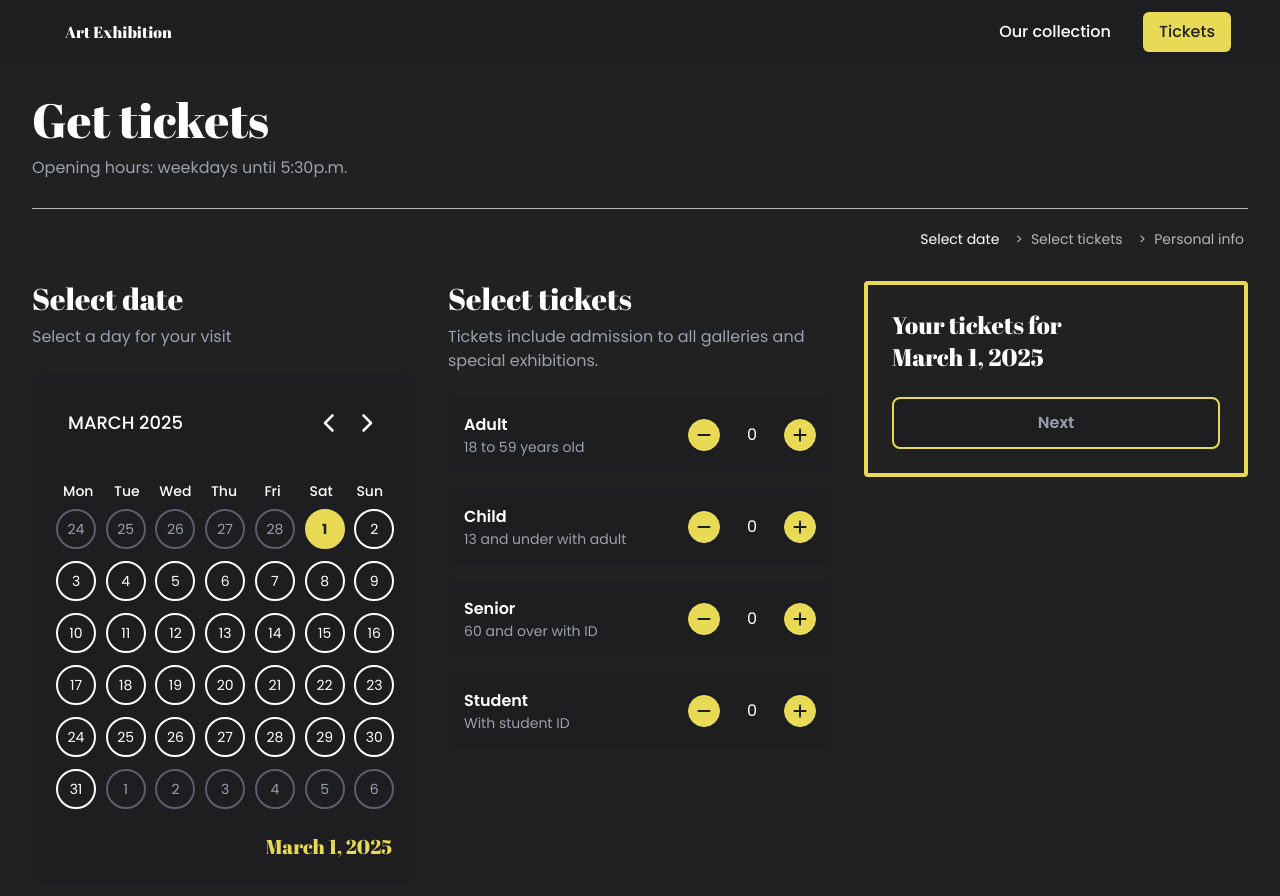
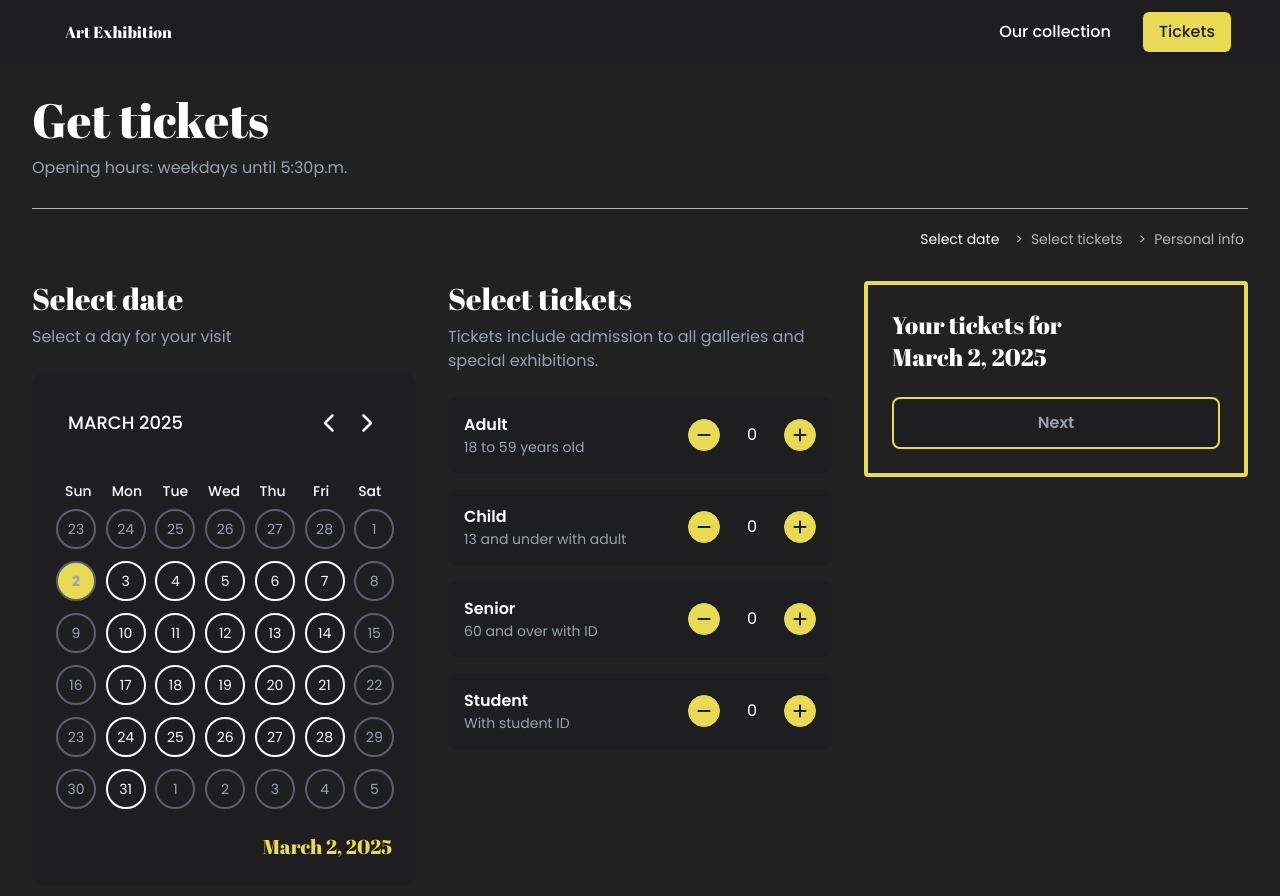
Before and after one commit to Camille846/art-exhibition, a Next.js app: page /tickets in a window 1280 px wide. Shown: the top 896 px of the page. Built offline with nearby package versions, Linux system fonts and the light colour scheme.

Commit message:
Feat: update Calendar weekdays condition

```diff
--- a/src/app/components/Calendar.tsx
+++ b/src/app/components/Calendar.tsx
@@ -16,7 +16,7 @@ interface CalendarProps {
 }
 
 function Calendar({ selectedDate, onSelectDate }: CalendarProps) {
-	const [currentMonth, setCurrentMonth] = useState(new Date(2025, 2, 1));
+	const [currentMonth, setCurrentMonth] = useState(new Date());
 
 	const getDaysInMonth = (year: number, month: number) => {
 		return new Date(year, month + 1, 0).getDate();
@@ -32,12 +32,11 @@ function Calendar({ selectedDate, onSelectDate }: CalendarProps) {
 		const daysInMonth = getDaysInMonth(year, month);
 		const firstDayOfMonth = getFirstDayOfMonth(year, month);
 
-		const firstDayIndex = firstDayOfMonth === 0 ? 6 : firstDayOfMonth - 1;
 		const daysInPrevMonth = getDaysInMonth(year, month - 1);
 
 		const calendarDates: CalendarDate[] = [];
 
-		for (let i = firstDayIndex - 1; i >= 0; i--) {
+		for (let i = firstDayOfMonth - 1; i >= 0; i--) {
 			calendarDates.push({
 				date: new Date(year, month - 1, daysInPrevMonth - i),
 				isCurrentMonth: false,
@@ -90,7 +89,7 @@ function Calendar({ selectedDate, onSelectDate }: CalendarProps) {
 	}
 
 	const calendarDates = generateCalendarDaters();
-	const weekdays = ['Mon', 'Tue', 'Wed', 'Thu', 'Fri', 'Sat', 'Sun'];
+	const weekdays = ['Sun', 'Mon', 'Tue', 'Wed', 'Thu', 'Fri', 'Sat'];
 
 	const formatMonthYear = (date: Date) => {
 		return date.toLocaleDateString("en-US", { month: 'long', year: 'numeric' }).toUpperCase();
@@ -131,8 +130,10 @@ function Calendar({ selectedDate, onSelectDate }: CalendarProps) {
 								!calendarDate.isCurrentMonth && 'text-gray-400 border-[#5D5D6D] cursor-default',
 								calendarDate.isSelected && 'bg-secondary text-black font-bold border-secondary',
 								!calendarDate.isSelected && 'hover:bg-secondary hover:text-black hover:border-secondary',
+								(calendarDate.date.getDay() === 0 || calendarDate.date.getDay() === 6) && 'text-gray-400 border-[#5D5D6D] cursor-default'
 							)}
 							onClick={() => handleSelectDate(calendarDate.date)}
+							disabled={calendarDate.date.getDay() === 0 || calendarDate.date.getDay() === 6}
 						>
 							{dayNumber}
 						</button>
--- a/src/app/tickets/page.tsx
+++ b/src/app/tickets/page.tsx
@@ -14,7 +14,7 @@ interface TicketType {
 }
 
 export default function TicketsPage() {
-    const [selectedDate, setSelectedDate] = useState(new Date(2025, 2, 1));
+    const [selectedDate, setSelectedDate] = useState(new Date());
     const [tickets, setTickets] = useState<TicketType[]>([
         { name: "Adult", description: "18 to 59 years old", price: 30, quantity: 0 },
         { name: "Child", description: "13 and under with adult", price: 0, quantity: 0 },
```
